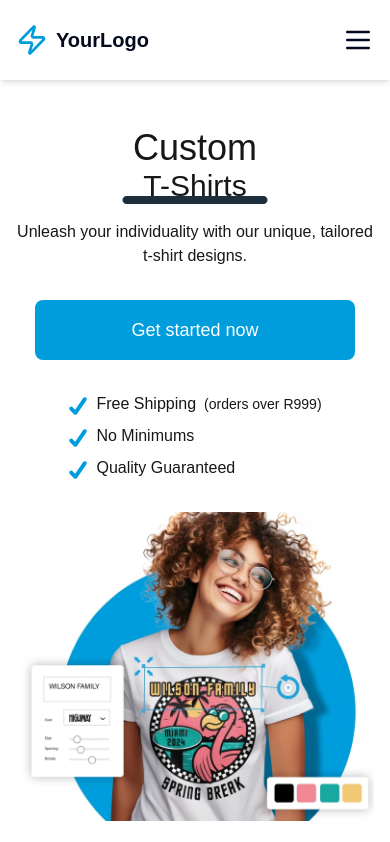
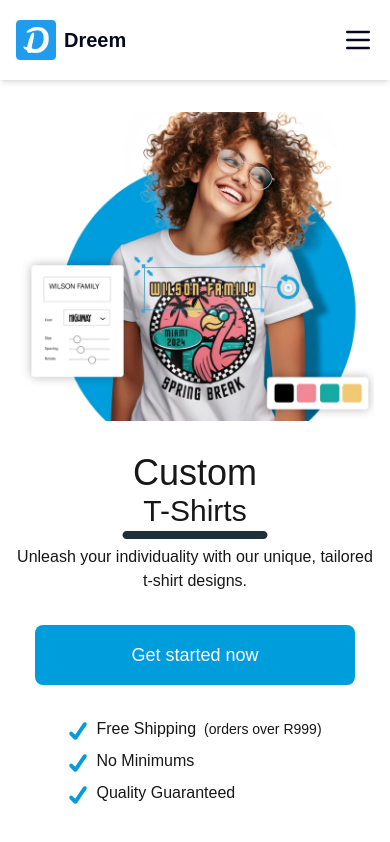
Before and after one commit to Drakening/dreems, a Next.js app: page / in a window 390 px wide. Shown: the top 842 px of the page. Built offline with nearby package versions, Linux system fonts and the light colour scheme.

Commit message:
responsiveness

```diff
--- a/app/components/About.jsx
+++ b/app/components/About.jsx
@@ -11,7 +11,7 @@ const About = () => {
   return (
     <section className="px-4 sm:px-6 lg:px-8 py-16 bg-gray-50">
       <div className="text-center mb-12">
-        <h2 className="text-4xl font-bold mb-4 text-gray-800">About Us</h2>
+        <h2 className="uppercase text-[#1f2e3b] text-xl sm:text-2xl lg:text-3xl tracking-normal font-medium text-center pb-2 mb-2 relative after:content-[''] after:absolute after:bottom-0 after:left-1/2 after:-translate-x-1/2 after:w-16 after:h-1 after:bg-[#1f2e3b]">About Us</h2>
         <p className="text-xl text-gray-600">Sharing Our Journey, Values, and Passion.</p>
       </div>
 
@@ -54,7 +54,7 @@ const SocialIcon = ({ Icon, color, url }) => (
     target="_blank"
     rel="noopener noreferrer"
     className={`
-      text-gray-400 hover:text-${color}-500
+      text-black hover:text-gray-700
       transform transition-all duration-300 ease-in-out
       hover:scale-110 hover:-translate-y-1
     `}
--- a/app/components/Cta.jsx
+++ b/app/components/Cta.jsx
@@ -11,7 +11,7 @@ const Cta = () => {
   };
 
   return (
-    <div className="relative w-full h-[330px] md:h-[250px] sm:h-[220px] overflow-hidden mb-16 md:mb-8 sm:mb-8">
+    <div className="relative w-full h-[330px] md:h-[250px] sm:h-[220px] overflow-hidden mb-16 mt-16 md:mb-8 md:mt-8 sm:mb-8">
       <Image
         src={bgImage}
         alt="Background"
--- a/app/components/Designs.jsx
+++ b/app/components/Designs.jsx
@@ -81,7 +81,7 @@ const Designs = () => {
     <section className="px-4">
       <div className="text-center mb-8">
 
-          <h2 className="uppercase text-[#1f2e3b] tracking-normal font-medium text-center pb-2 mb-2 relative after:content-[''] after:absolute after:bottom-0 after:left-1/2 after:-translate-x-1/2 after:w-16 after:h-1 after:bg-[#1f2e3b]">
+          <h2 className="uppercase text-[#1f2e3b] text-xl sm:text-2xl lg:text-3xl tracking-normal font-medium text-center pb-2 mb-2 relative after:content-[''] after:absolute after:bottom-0 after:left-1/2 after:-translate-x-1/2 after:w-16 after:h-1 after:bg-[#1f2e3b]">
             Recent Designs
           </h2>
           <p>Discover our latest sold apparel.</p>
@@ -102,7 +102,7 @@ const Designs = () => {
                   alt={design.name}
                   width={280}
                   height={330}
-                  className="object-cover"
+                  className="object-cover w-[230] h-[330px]"
                 />
                 <div className="absolute bottom-0 left-1/2 -translate-x-1/2 w-full text-center bg-gray-500/50 text-white text-2xl py-2 flex justify-center items-center">
                   <FaEye />
--- a/app/components/Footer.jsx
+++ b/app/components/Footer.jsx
@@ -5,7 +5,7 @@ const Footer = () => {
   const currentYear = new Date().getFullYear();
 
   return (
-    <footer className="flex flex-row justify-around bg-[#141414] py-4 px-4 md:flex-col md:flex-wrap md:items-center sm:justify-around sm:border-t sm:border-gray-500 sm:pt-8">
+    <footer className="flex flex-row justify-around bg-[#141414] py-4 px-4 md:flex-row md:flex-wrap md:items-center sm:justify-around sm:border-t sm:border-gray-500 sm:pt-8">
       <div className="text-center text-white text-base w-full md:w-auto">
         <p>&copy; {currentYear} Dream. All Rights Reserved.</p>
       </div>
--- a/app/components/Hero.jsx
+++ b/app/components/Hero.jsx
@@ -11,8 +11,8 @@ const Hero = () => {
   };
 
   return (
-    <section className="px-4 sm:px-6 lg:px-8 py-12">
-      <div className="max-w-7xl mx-auto flex flex-col-reverse lg:flex-row-reverse items-center justify-between gap-8">
+    <section className="px-4 sm:px-6 lg:px-8 py-8">
+      <div className="max-w-7xl mx-auto flex flex-col lg:flex-row-reverse items-center justify-between gap-8">
         <div className="w-full lg:w-1/2">
           <Image
             src={HeroPic}
@@ -25,13 +25,13 @@ const Hero = () => {
 
         <div className="w-full lg:w-1/2 text-center">
           <h1 className="text-4xl sm:text-5xl lg:text-6xl font-antonio mb-4">
-            Custom <span className="block text-3xl sm:text-4xl lg:text-5xl relative">
+            Custom <span className="block text-3xl sm:text-4xl lg:text-5xl relative mb-2">
               T-Shirts
               <svg
                 xmlns="http://www.w3.org/2000/svg"
                 fill="#1f2e3b"
                 viewBox="0 0 145 8"
-                className="absolute bottom-0 left-1/2 transform -translate-x-1/2 w-full max-w-[175px] h-2"
+                className="absolute bottom-[-10px] left-1/2 transform -translate-x-1/2 w-full max-w-[175px] h-2"
               >
                 <path d="M141 8H4C1.8 8 0 6.2 0 4s1.8-4 4-4h137c2.2 0 4 1.8 4 4s-1.8 4-4 4z"/>
               </svg>
--- a/app/components/Navbar.jsx
+++ b/app/components/Navbar.jsx
@@ -4,6 +4,8 @@ import { useState, useEffect } from 'react';
 import Link from 'next/link';
 import { usePathname } from 'next/navigation';
 import { Menu, X, Home, Palette, Briefcase, User, DollarSign, Star, HelpCircle, Mail, Zap } from 'lucide-react';
+import Image from 'next/image';
+
 
 const Navbar = () => {
   const [showNavbar, setShowNavbar] = useState(false);
@@ -44,13 +46,16 @@ const Navbar = () => {
   return (
     <nav className="sticky top-0 z-50 bg-white h-20 w-full shadow-md">
       <div className="container mx-auto px-4 h-full flex justify-between items-center">
-        {/* Logo */}
         <div className="flex items-center">
-          <Zap className="w-8 h-8 text-[#009ddc]" />
-          <span className="ml-2 text-xl font-bold text-[#04091e]">YourLogo</span>
+          <Image
+            src='/images/logo.png'
+            alt="logo of company"
+            width={40}
+            height={40}
+            className="w-10 h-10"
+          />
+          <span className="ml-2 text-xl font-bold text-[#04091e]">Dreem</span>
         </div>
-
-        {/* Mobile Menu Icon */}
         <div
           className="md:hidden cursor-pointer z-[1000]"
           onClick={handleShowNavbar}
@@ -62,7 +67,6 @@ const Navbar = () => {
           )}
         </div>
 
-        {/* Navigation Links */}
         <div
           className={`
             fixed md:static
@@ -126,7 +130,6 @@ const Navbar = () => {
           </ul>
         </div>
 
-        {/* Contact Button */}
         <div
           className="
             hidden md:flex
--- a/app/components/Questions.jsx
+++ b/app/components/Questions.jsx
@@ -12,13 +12,14 @@ const Questions = () => {
   return (
     <section className="px-4 mb-0">
 
-        <h2 className="uppercase text-[#1f2e3b] tracking-normal font-medium text-center pb-2 mb-2 relative after:content-[''] after:absolute after:bottom-0 after:left-1/2 after:-translate-x-1/2 after:w-16 after:h-1 after:bg-[#1f2e3b]">
+        <h2 className="uppercase text-[#1f2e3b] text-xl sm:text-2xl lg:text-3xl tracking-normal font-medium text-center pb-2 mb-2 relative after:content-[''] after:absolute after:bottom-0 after:left-1/2 after:-translate-x-1/2 after:w-16 after:h-1 after:bg-[#1f2e3b]">
           Frequently asked questions
         </h2>
         <p className="text-center">Answers Await: Your FAQs Answered Here.</p>
 
 
-      <div className="py-16 px-8 flex flex-col justify-center items-center sm:px-2 sm:py-4">
+      <div className="py-16 px-8 sm:px-2 sm:py-4 max-w-4xl mx-auto">
+        <div className="grid grid-cols-1 md:grid-cols-1 gap-8">
           {faqData.map((faq, index) => (
             <div key={index} className="w-full">
               <button
@@ -53,6 +54,7 @@ const Questions = () => {
             </div>
           ))}
         </div>
+      </div>
     </section>
   );
 };
--- a/app/components/Services.jsx
+++ b/app/components/Services.jsx
@@ -5,7 +5,7 @@ const Services = () => {
   return (
     <section className="px-4 py-8">
       <div className="text-center mb-8">
-          <h2 className="text-3xl font-bold mb-2">What we do</h2>
+          <h2 className="uppercase text-[#1f2e3b] text-xl sm:text-2xl lg:text-3xl tracking-normal font-medium text-center pb-2 mb-2 relative after:content-[''] after:absolute after:bottom-0 after:left-1/2 after:-translate-x-1/2 after:w-16 after:h-1 after:bg-[#1f2e3b]">What we do</h2>
           <p className="text-xl text-gray-600">Crafting Dreams into Reality: Our Approach.</p>
       </div>
 
--- a/app/components/Testimonials.jsx
+++ b/app/components/Testimonials.jsx
@@ -28,7 +28,7 @@ const Testimonials = () => {
   return (
     <section className="px-4 py-8">
       <div className="text-center mb-8">
-          <h2 className="text-3xl font-bold mb-2">Testimonials</h2>
+          <h2 className="uppercase text-[#1f2e3b] text-xl sm:text-2xl lg:text-3xl tracking-normal font-medium text-center pb-2 mb-2 relative after:content-[''] after:absolute after:bottom-0 after:left-1/2 after:-translate-x-1/2 after:w-16 after:h-1 after:bg-[#1f2e3b]">Testimonials</h2>
           <p className="text-xl text-gray-600">Words from the Wise.</p>
 
       </div>
```
Also changed, not shown: app/components/Pricing.jsx (+7 -9 lines). Lines whose indentation alone changed are shown as unchanged.
